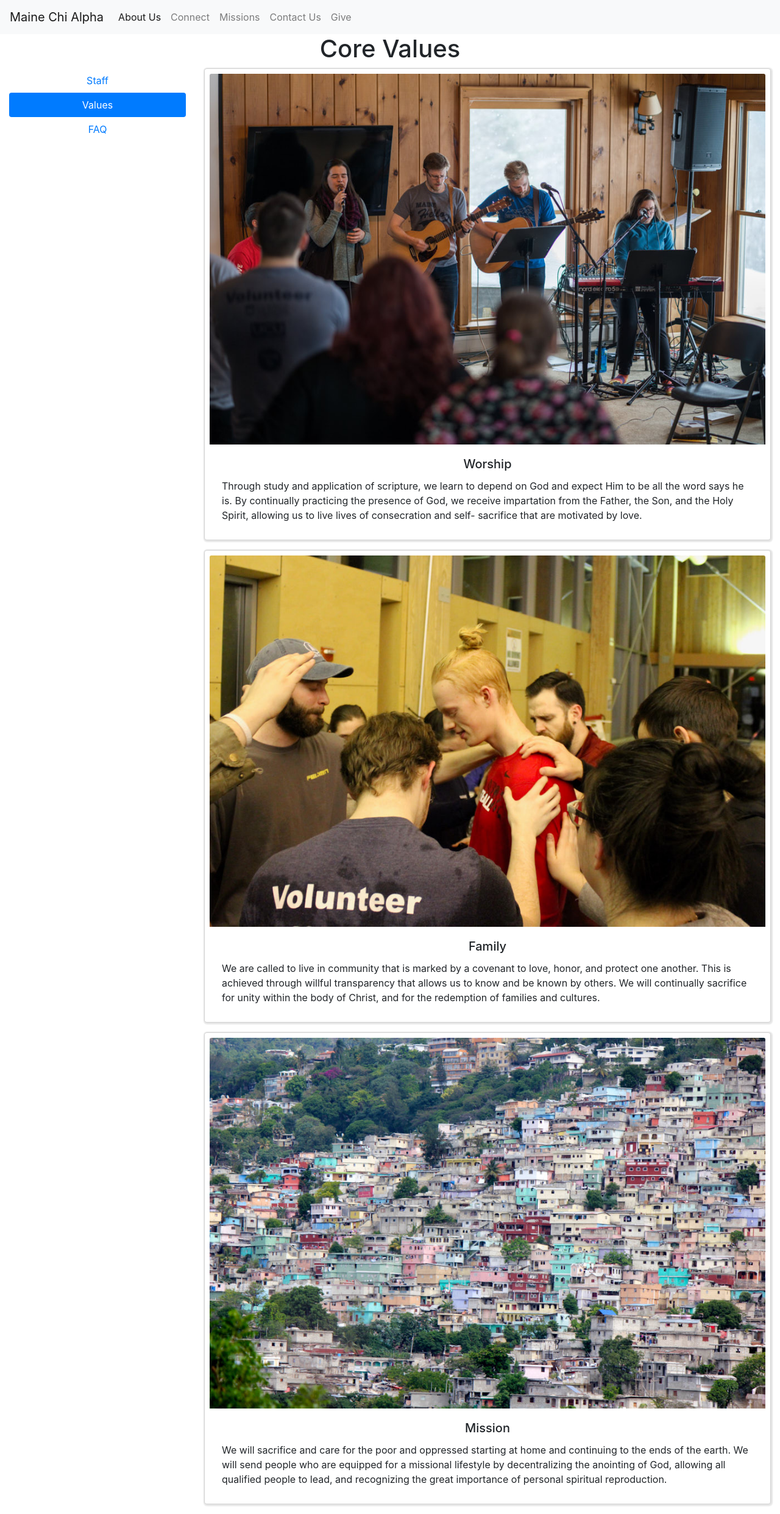
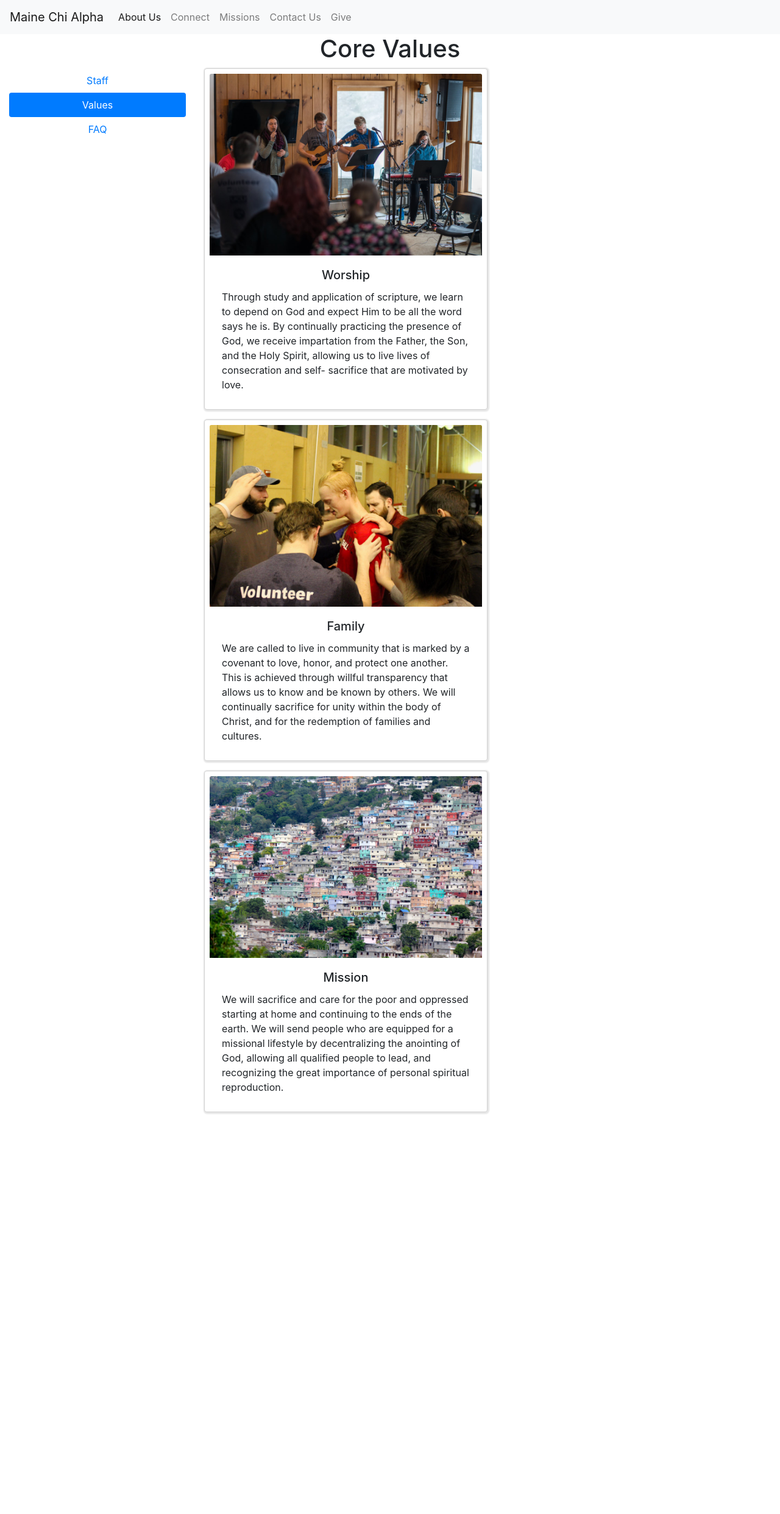
Before and after one commit to mainechialpha/mainechialpha.github.io, a Jekyll site: the page built from values.md, in a window 1280 px wide. Shown: the whole page at 61% size. Built offline with Jekyll 4.4.1, drawn with Linux system fonts in a browser that asks for light colours; after the commit the page ends 1840 px from its top, so only the background shows below that.

Commit message:
Update values.md

```diff
--- a/values.md
+++ b/values.md
@@ -7,7 +7,7 @@ permalink: /values/
 {% for val in site.data.values %}
 {% assign value = val[1] %}
 {% if value.body %}
-<div class="shadow-card card col-sm-12">
+<div class="shadow-card card col-sm-6">
   {% if value.img %}
     <img class="card-img-top" src="{{ site.url }}/images/values/{{ value.img }}" alt="{{ value.title }}">
   {% endif %}
```
